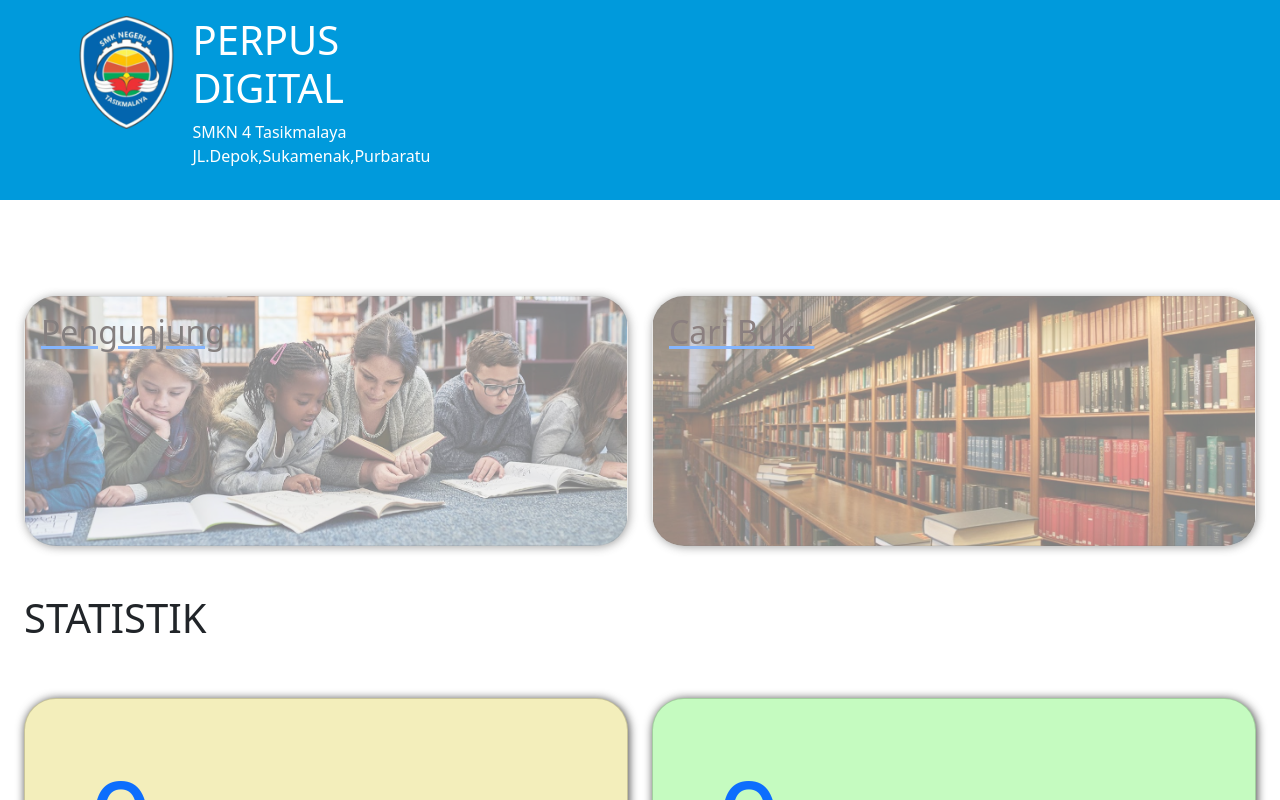
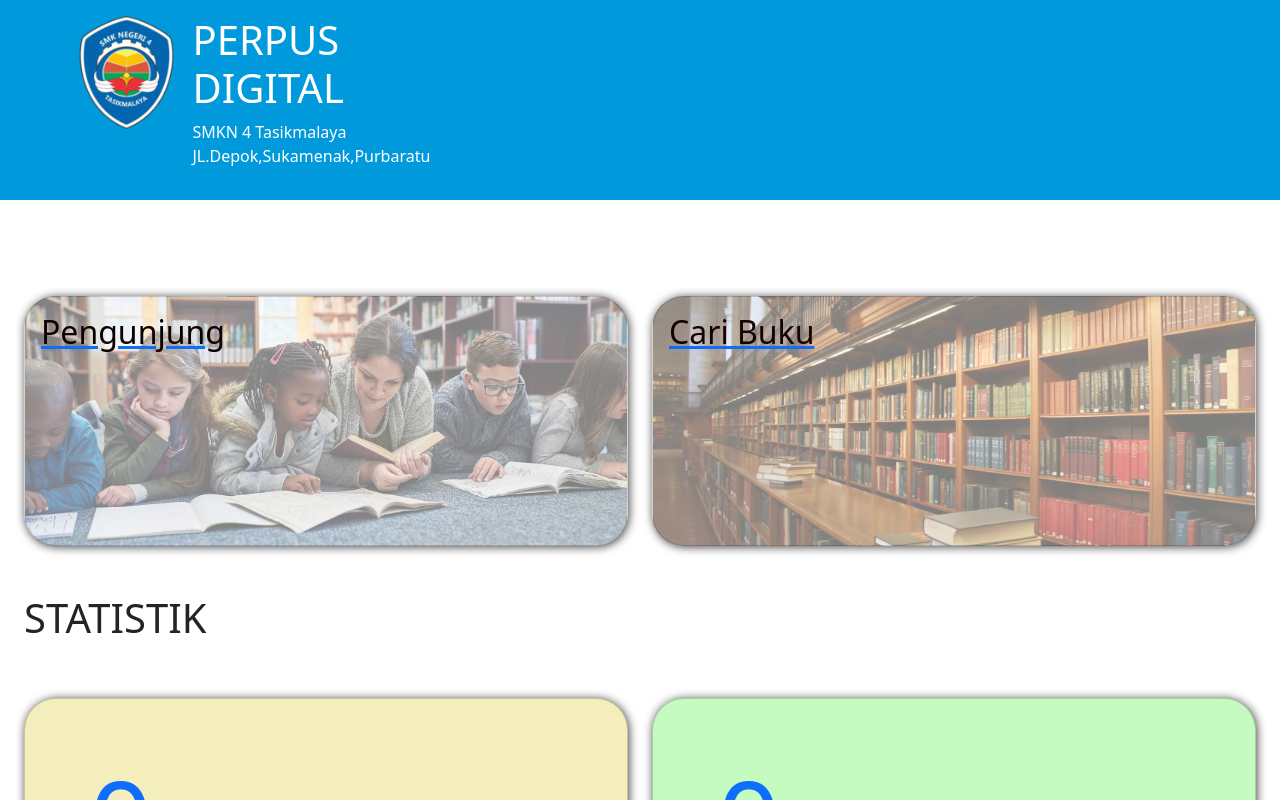
Before and after one commit to elisamardiyani0/perpus_digital-TEPA, a Nuxt app: page / in a window 1280 px wide. Shown: the top 800 px of the page. Built offline with nearby package versions, Linux system fonts and the light colour scheme; no server answers; the database is empty.

Commit message:
Add files via upload

```diff
--- a/pages/index.vue
+++ b/pages/index.vue
@@ -59,18 +59,18 @@
       box-shadow: 1px 1px 10px #424242;
     }
     .card.bg-pengunjung {
-      background-image: url("../assets/img/bg-kunjungan1.webp");
+      background-image: url("../assets/img/kunjungan.webp");
       background-repeat: no-repeat;
       background-position: center center;
       background-size: cover;
       color: #0c0101;
-      opacity: 50%;
+
     }
     .card.bg-buku {
-      background: url("../assets/img/bg-home1.webp") no-repeat center center;
+      background: url("../assets/img/caribuku.webp") no-repeat center center;
       background-size: cover;
       color: #180101;
-      opacity: 50%;
+
     }
     .card.pengunjung {
       background-color: #f3eebb;
```
Also changed, not shown: assets/img/caribuku.webp (added), assets/img/kunjungan.webp (added).
